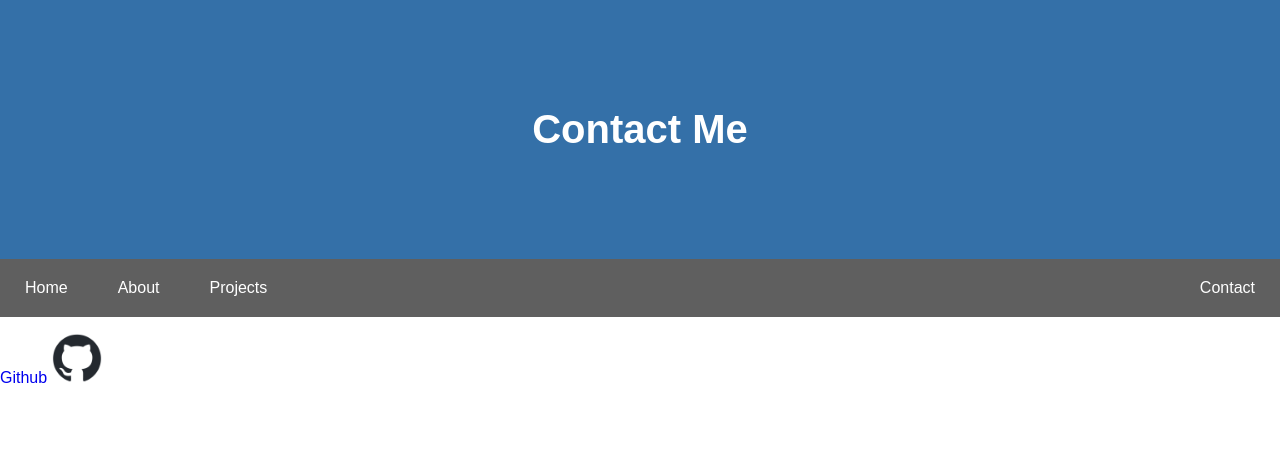
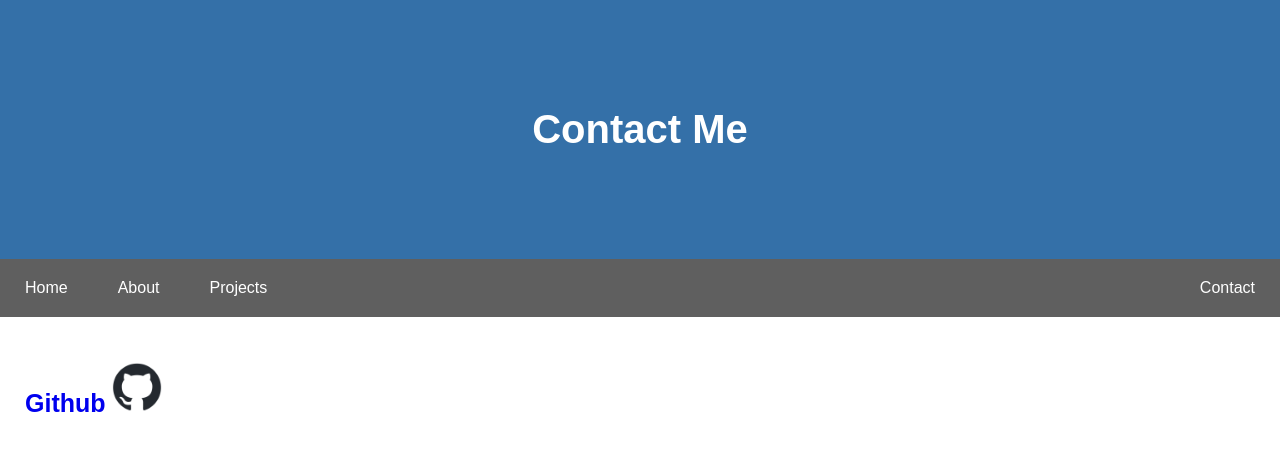
Before and after one commit to PWarwickDev/PWarwickDev.github.io, a plain HTML site: page contact.html in a window 1280 px wide. Drawn offline with Linux system fonts and the light colour scheme.

Commit message:
Update contact.html

```diff
--- a/contact.html
+++ b/contact.html
@@ -17,8 +17,7 @@ body {
     color: rgb(0, 0, 0); /* White text color */
     text-align: center; /* Center the text */
     padding: 20px 25px; /* Add some padding */
-    text-decoration: none; /* Remove underline */
-    font-size: 25px /*Change font size of link terms*/
+    font-size: 25px;
 }
 
 .header {
@@ -81,13 +80,12 @@ body {
 
 
 <div class="body">
-  <p><a style= "text-decoration: none" href="https://github.com/PWarwickDev"
-    width = "25"
-    height = "25">Github</a>
+    <b><p><a style= "text-decoration: none" href="https://github.com/PWarwickDev">Github</a>
+
     <a href="https://github.com/PWarwickDev"><img src="github-mark.png"
-         width = "50"
-         height = "50" />
-        </a></p>
+        width = "50"
+        height = "50" />
+        </a></p></b>
 
 </div>
 
```
